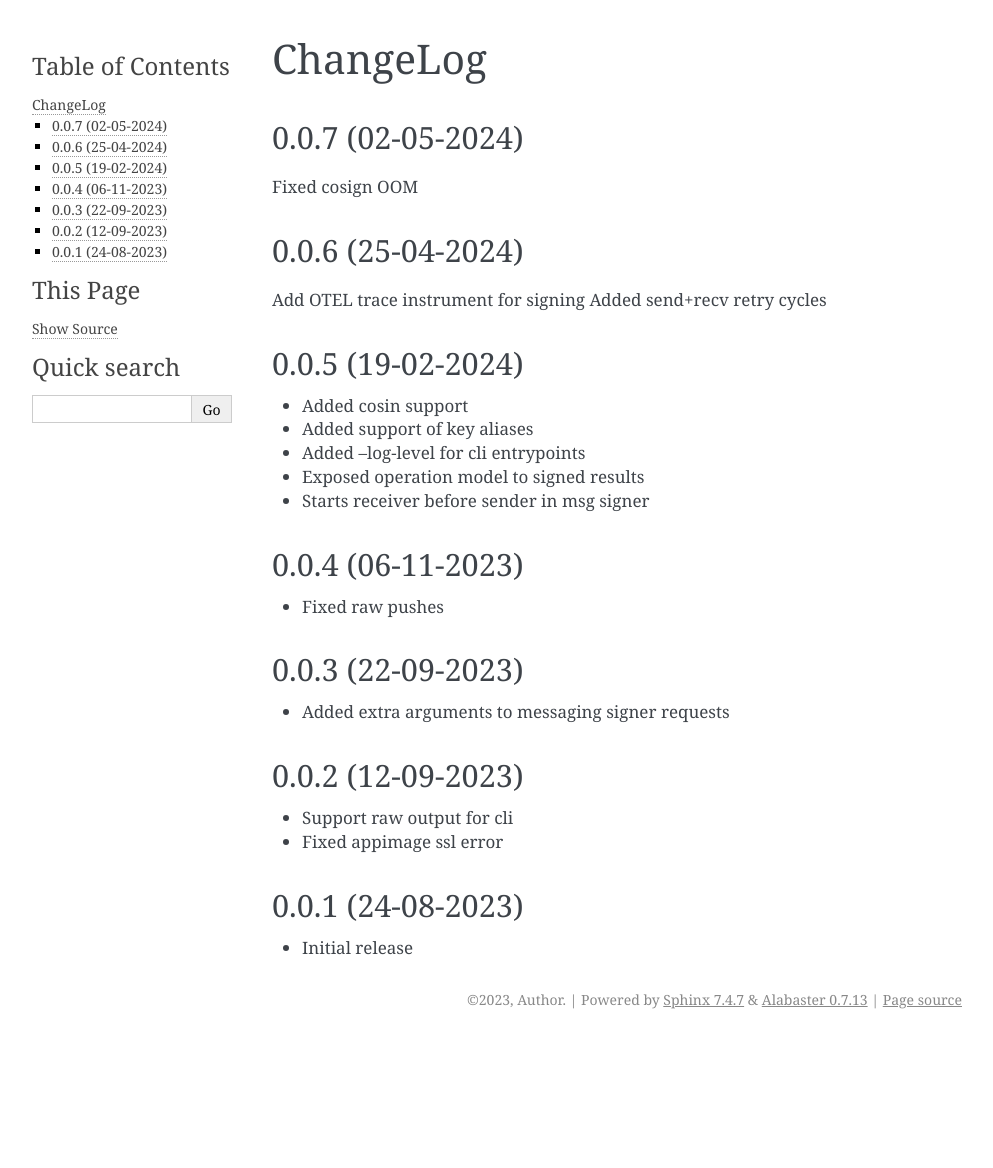
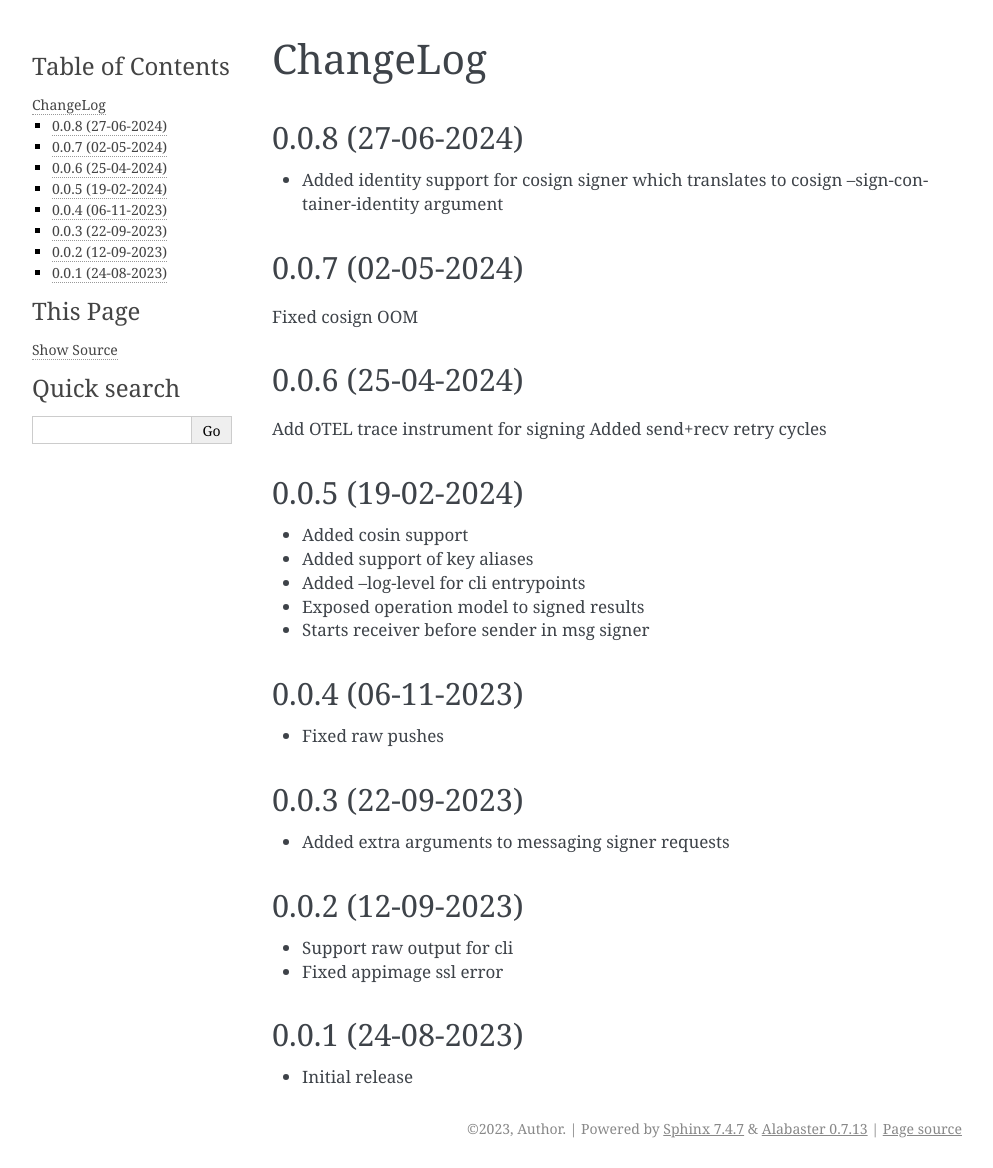
Before and after one commit to zxiong/pubtools-sign, a Sphinx documentation site: the page built from docs/source/CHANGELOG.rst, in a window 1280 px wide. Shown: the whole page, without its empty margins (148-1141 px from the left). Built offline with Sphinx 7.4.7, drawn with Linux system fonts in a browser that asks for light colours; before the commit the page ends 1039 px from its top, so only the background shows below that.

Commit message:
Release v0.0.8

```diff
--- a/docs/source/CHANGELOG.rst
+++ b/docs/source/CHANGELOG.rst
@@ -1,5 +1,10 @@
 ChangeLog
 =========
+
+0.0.8 (27-06-2024)
+------------------
+* Added identity support for cosign signer which translates to cosign --sign-container-identity argument
+
 
 0.0.7 (02-05-2024)
 -------------------
--- a/pyproject.toml
+++ b/pyproject.toml
@@ -3,7 +3,7 @@ name = "pubtools-sign"
 description = "Collection of tools producing signed artifacts"
 readme = "README.rst"
 requires-python = ">=3.7"
-version = "0.0.7"
+version = "0.0.8"
 
 classifiers = [  # Optional
   # How mature is this project? Common values are
```
